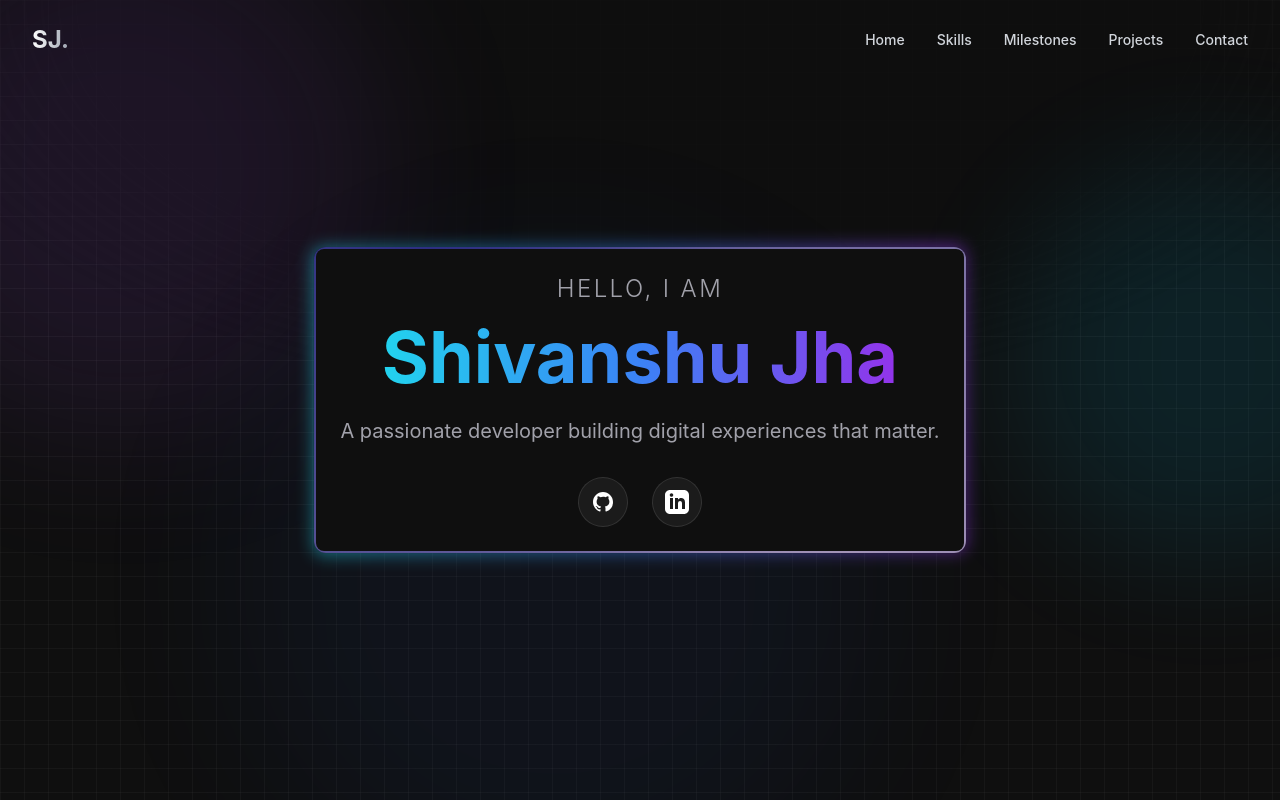
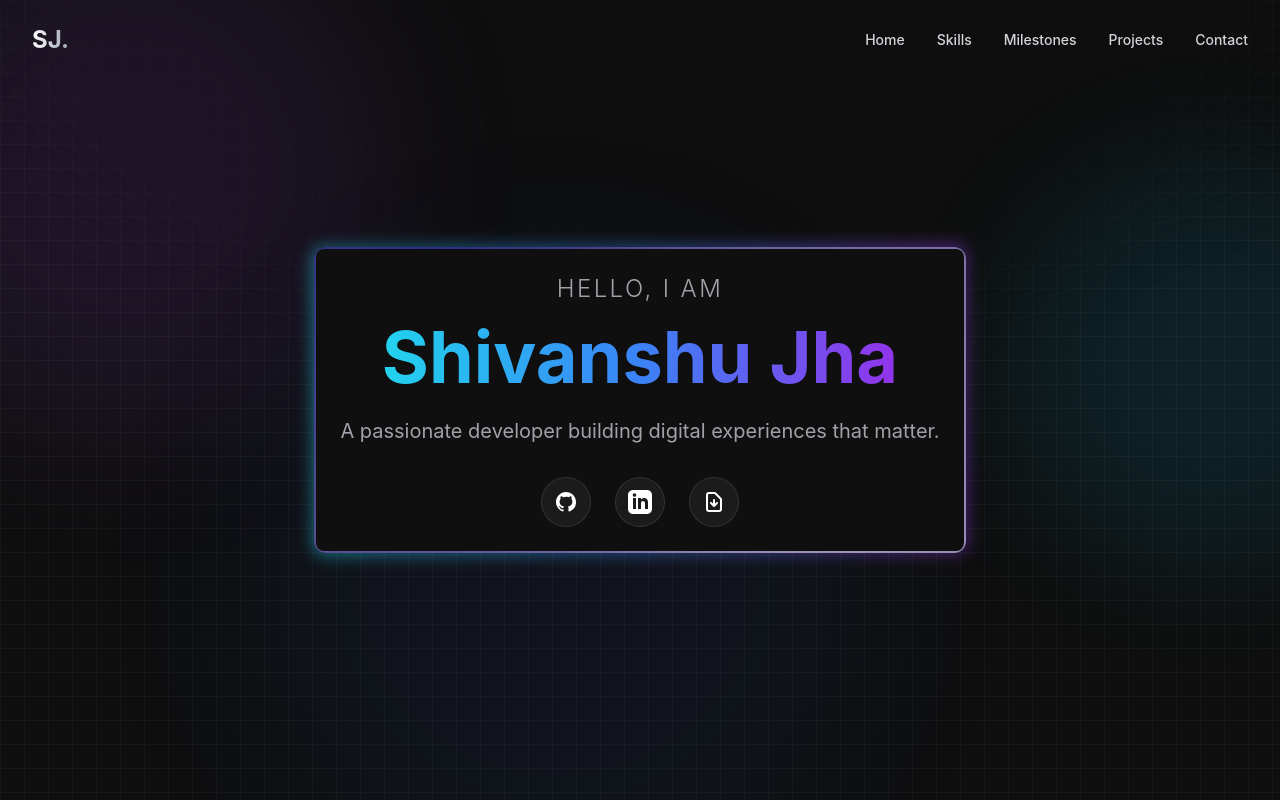
Before and after one commit to jshivanshuu/Portfolio-shivanshu, a React (Vite) app: page / in a window 1280 px wide. Shown: the top 800 px of the page. Built offline with nearby package versions, Linux system fonts and the light colour scheme.

Commit message:
added resume

```diff
--- a/src/components/Hero.jsx
+++ b/src/components/Hero.jsx
@@ -54,8 +54,22 @@ const Hero = () => {
                                     <path fillRule="evenodd" d="M19 0h-14c-2.761 0-5 2.239-5 5v14c0 2.761 2.239 5 5 5h14c2.762 0 5-2.239 5-5v-14c0-2.761-2.238-5-5-5zm-11 19h-3v-11h3v11zm-1.5-12.268c-.966 0-1.75-.79-1.75-1.764s.784-1.764 1.75-1.764 1.75.79 1.75 1.764-.783 1.764-1.75 1.764zm13.5 12.268h-3v-5.604c0-3.368-4-3.113-4 0v5.604h-3v-11h3v1.765c1.396-2.586 7-2.777 7 2.476v6.759z" clipRule="evenodd" />
                                 </svg>
                             </motion.a>
+                            <motion.a
+                                whileHover={{ scale: 1.1 }}
+                                whileTap={{ scale: 0.95 }}
+                                href="/resume.pdf"
+                                target="_blank"
+                                rel="noopener noreferrer"
+                                className="p-3 bg-white/5 border border-white/10 rounded-full hover:bg-white/10 hover:border-accent/50 transition-colors"
+                            >
+                                <svg className="w-6 h-6 text-white" fill="none" viewBox="0 0 24 24" stroke="currentColor">
+                                    <path strokeLinecap="round" strokeLinejoin="round" strokeWidth={2} d="M12 10v6m0 0l-3-3m3 3l3-3m2 8H7a2 2 0 01-2-2V5a2 2 0 012-2h5.586a1 1 0 01.707.293l5.414 5.414a1 1 0 01.293.707V19a2 2 0 01-2 2z" />
+                                </svg>
+                            </motion.a>
                         </div>
                     </div>
+
+
                 </div>
             </motion.div>
 
```
